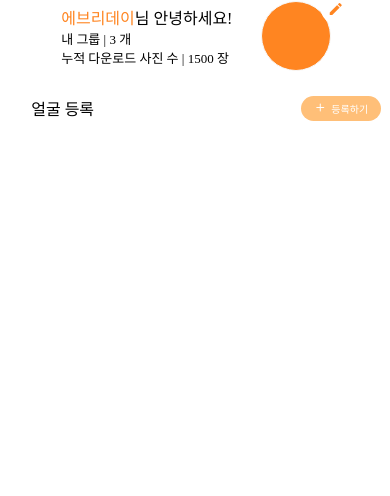
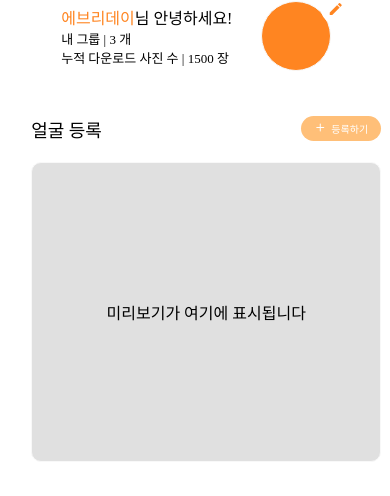
Before and after one commit to yelim99/MOA, a React Native app in the folder moa/: screen /MyPageStack in a window 390 px wide. Shown: the part 146-642 px from the top of the page. Built offline with nearby package versions, Linux system fonts and the light colour scheme.

Commit message:
:sparkles:[Feat] #S11P31A602-263 #in-progress 얼굴등록 기능 구현 완료

```diff
--- a/moa/src/components/mypage/FaceImage.tsx
+++ b/moa/src/components/mypage/FaceImage.tsx
@@ -1,38 +1,113 @@
 import React, {useState} from 'react';
-import {
-  View,
-  Modal,
-  Text,
-  TouchableOpacity,
-  StyleSheet,
-  Button,
-} from 'react-native';
+import {View, Modal, Text, TouchableOpacity, StyleSheet} from 'react-native';
+import styled, {css, useTheme, DefaultTheme} from 'styled-components/native';
 import {launchCamera, launchImageLibrary} from 'react-native-image-picker';
 import {TextButton} from '../common/button/TextButton';
 
+const Title = styled.View`
+  flex-direction: row;
+  justify-content: space-between;
+  margin-top: 20px;
+`;
+const ModalBackground = styled.View`
+  flex: 1;
+  justify-content: flex-end;
+  background-color: rgba(0, 0, 0, 0.5);
+`;
+
+const ModalContainer = styled.View`
+  background-color: white;
+  padding: 20px;
+  border-top-left-radius: 20px;
+  border-top-right-radius: 20px;
+`;
+
+const OptionButton = styled.TouchableOpacity`
+  padding: 15px;
+  border-bottom-width: 1px;
+  border-bottom-color: #ddd;
+`;
+
+const OptionText = styled.Text`
+  font-size: 18px;
+  font-family: ${(props) => props.theme.fontFamily.SCDream3};
+`;
+
+const CancelButton = styled.TouchableOpacity`
+  padding: 15px;
+  align-items: center;
+`;
+
+const CancelText = styled.Text`
+  font-size: 20px;
+  font-family: ${(props) => props.theme.fontFamily.SCDream4};
+  color: ${(props) => props.theme.colors.maindarkorange};
+`;
+
+const PreviewContainer = styled.View`
+  margin-top: 20px;
+  align-items: center;
+`;
+
+const PlaceholderPreview = styled.View`
+  width: 350px;
+  height: 300px;
+  border-radius: 10px;
+  border: 1px solid ${(props) => props.theme.colors.lightgray};
+  background-color: #e0e0e0;
+  justify-content: center;
+  align-items: center;
+`;
+
+const PlaceholderText = styled.Text`
+  color: ${(props) => props.theme.colors.gray};
+  font-size: 16px;
+  font-family: ${(props) => props.theme.fontFamily.SCDream4};
+`;
+
+const PreviewImage = styled.Image`
+  width: 350px;
+  height: 300px;
+  border-radius: 10px;
+  border: 1px solid ${(props) => props.theme.colors.lightgray};
+`;
+
 const MyComponent = () => {
+  // 모달 상태
   const [modalVisible, setModalVisible] = useState(false);
+  const [imageUri, setImageUri] = useState<string | null>(null);
+  const theme = useTheme();
 
   const handleSelectOption = (option: string) => {
+    // 클릭시 modaVisible상태가 false로 변경됨
     setModalVisible(false);
+    // 카메라 선택시
     if (option === 'camera') {
+      console.log('되고있음?');
       launchCamera({mediaType: 'photo'}, (response) => {
+        console.log('Camera response있냐?:', response);
         if (response.didCancel) {
-          console.log('User cancelled image picker');
+          console.log('카메라 취소');
         } else if (response.errorMessage) {
           console.error('ImagePicker Error: ', response.errorMessage);
         } else {
-          console.log('Photo taken:', response.assets?.[0].uri);
+          const uri = response.assets?.[0].uri || null;
+          setImageUri(uri);
+          console.log('Photo taken:', uri);
+          //   console.log('Photo taken:', response.assets?.[0].uri);
         }
       });
     } else if (option === 'gallery') {
+      // 사진 갤러리 선택시
       launchImageLibrary({mediaType: 'photo'}, (response) => {
         if (response.didCancel) {
-          console.log('User cancelled image picker');
+          console.log('사진 선택 취소');
         } else if (response.errorMessage) {
           console.error('ImagePicker Error: ', response.errorMessage);
         } else {
-          console.log('Photo selected:', response.assets?.[0].uri);
+          const uri = response.assets?.[0].uri || null;
+          setImageUri(uri);
+          console.log('Photo selected:', uri);
         }
       });
     }
@@ -40,6 +115,10 @@ const MyComponent = () => {
 
   return (
     <View>
+      <Title>
+        <Text style={{fontSize: 18, fontFamily: theme.fontFamily.SCDream6}}>
+          얼굴 등록
+        </Text>
         <TextButton
           backcolor="mainlightorange"
           text="등록하기"
@@ -48,67 +127,39 @@ const MyComponent = () => {
           size="small"
           onPress={() => setModalVisible(true)}
         />
+      </Title>
       <Modal
         transparent={true}
         animationType="slide"
         visible={modalVisible}
         onRequestClose={() => setModalVisible(false)}
       >
-        <View style={styles.modalBackground}>
-          <View style={styles.modalContainer}>
-            <TouchableOpacity
-              onPress={() => handleSelectOption('camera')}
-              style={styles.optionButton}
-            >
-              <Text style={styles.optionText}>사진 촬영</Text>
-            </TouchableOpacity>
-            <TouchableOpacity
-              onPress={() => handleSelectOption('gallery')}
-              style={styles.optionButton}
-            >
-              <Text style={styles.optionText}>갤러리에서 선택</Text>
-            </TouchableOpacity>
-            <TouchableOpacity
-              onPress={() => setModalVisible(false)}
-              style={styles.cancelButton}
-            >
-              <Text style={styles.cancelText}>취소</Text>
-            </TouchableOpacity>
-          </View>
-        </View>
+        <ModalBackground>
+          <ModalContainer>
+            <OptionButton onPress={() => handleSelectOption('camera')}>
+              <OptionText>사진 촬영</OptionText>
+            </OptionButton>
+            <OptionButton onPress={() => handleSelectOption('gallery')}>
+              <OptionText>갤러리에서 선택</OptionText>
+            </OptionButton>
+            <CancelButton onPress={() => setModalVisible(false)}>
+              <CancelText>취소</CancelText>
+            </CancelButton>
+          </ModalContainer>
+        </ModalBackground>
       </Modal>
+
+      <PreviewContainer>
+        {imageUri ? (
+          <PreviewImage source={{uri: imageUri}} />
+        ) : (
+          <PlaceholderPreview>
+            <PlaceholderText>미리보기가 여기에 표시됩니다</PlaceholderText>
+          </PlaceholderPreview>
+        )}
+      </PreviewContainer>
     </View>
   );
 };
 
-const styles = StyleSheet.create({
-  modalBackground: {
-    flex: 1,
-    justifyContent: 'flex-end',
-    backgroundColor: 'rgba(0, 0, 0, 0.5)',
-  },
-  modalContainer: {
-    backgroundColor: 'white',
-    padding: 20,
-    borderTopLeftRadius: 10,
-    borderTopRightRadius: 10,
-  },
-  optionButton: {
-    padding: 15,
-    borderBottomWidth: 1,
-    borderBottomColor: '#ddd',
-  },
-  optionText: {
-    fontSize: 18,
-  },
-  cancelButton: {
-    padding: 15,
-    alignItems: 'center',
-  },
-  cancelText: {
-    fontSize: 18,
-    color: 'red',
-  },
-});
-
 export default MyComponent;
--- a/moa/src/screens/MyPage.tsx
+++ b/moa/src/screens/MyPage.tsx
@@ -71,7 +71,7 @@ const MyPage = (props: {theme: any}) => {
         <Texts variant="title">마이페이지</Texts>
         <MyInfo></MyInfo>
         <Face>
-          <Texts variant="subtitle">얼굴 등록</Texts>
+          {/* <Texts variant="subtitle">얼굴 등록</Texts> */}
           <FaceImage></FaceImage>
         </Face>
       </View>
```
Lines whose indentation alone changed are shown as unchanged.
